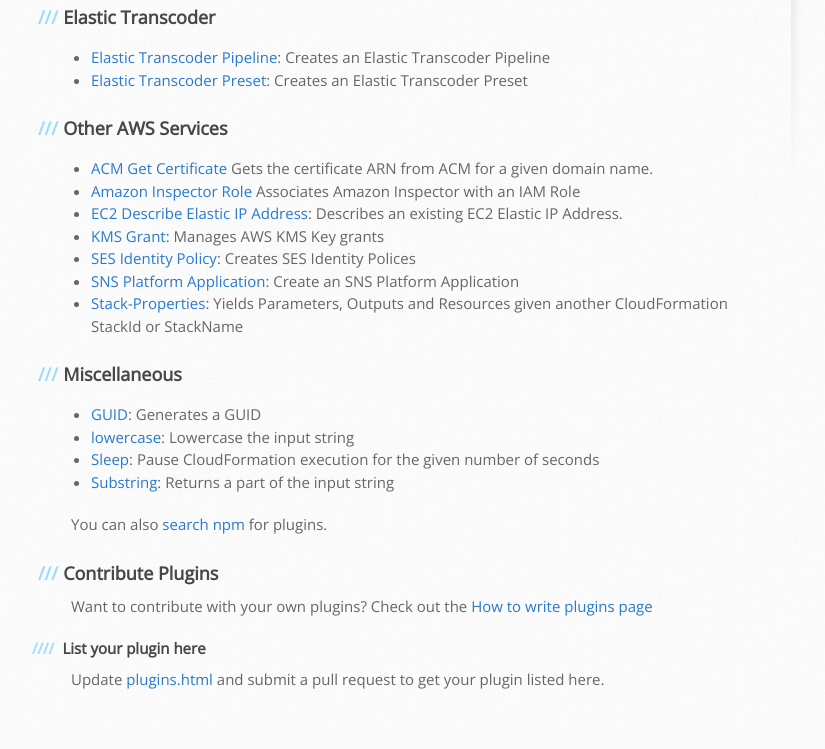
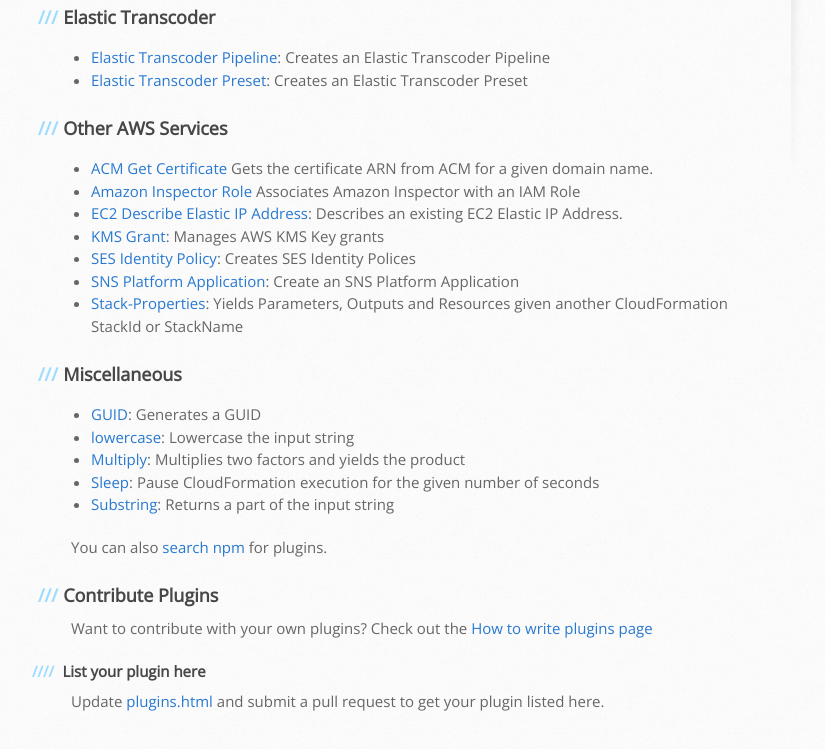
Before and after one commit to By-Nordenfelt-AB/lulo, a plain HTML site: page plugins.html in a window 1280 px wide. Shown: the part 604-1353 px from the top of the page, without its empty margins (99-924 px from the left). Drawn offline with nearby package versions, Linux system fonts and the light colour scheme.

Commit message:
Update plugins.html

```diff
--- a/plugins.html
+++ b/plugins.html
@@ -111,6 +111,10 @@
                     Lowercase the input string
                 </li>
                 <li>
+                    <a href="https://www.npmjs.com/package/lulo-plugin-multiply">Multiply</a>:
+                    Multiplies two factors and yields the product
+                </li>
+                <li>
                     <a href="https://www.npmjs.com/package/lulo-plugin-sleep">Sleep</a>:
                     Pause CloudFormation execution for the given number of seconds
                 </li>
```
